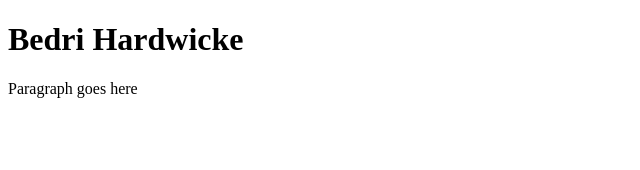
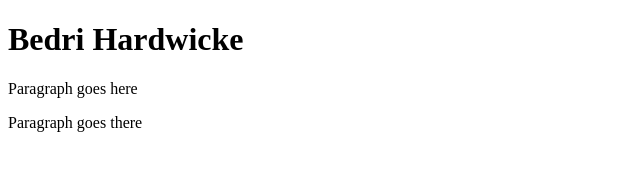
Before and after one commit to BedriHardwickeCS/HTML-Code, a plain HTML site: page index.html in a window 1280 px wide. Shown: the whole page, without its empty margins (0-640 px from the left). Drawn offline with Linux system fonts and the light colour scheme.

Commit message:
simpler edit

```diff
--- a/index.html
+++ b/index.html
@@ -6,5 +6,6 @@
     <body>
         <h1>Bedri Hardwicke</h1>
         <p>Paragraph goes here</p>
+        <p>Paragraph goes there</p>
     </body>
 </html>
```
